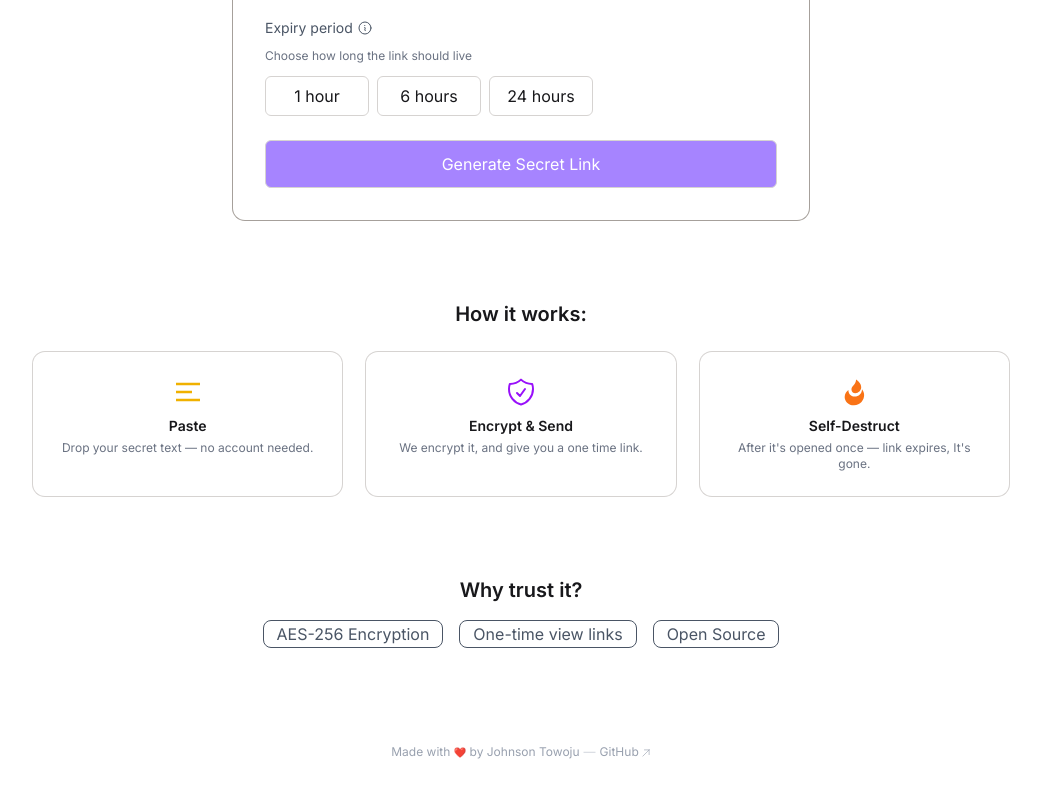
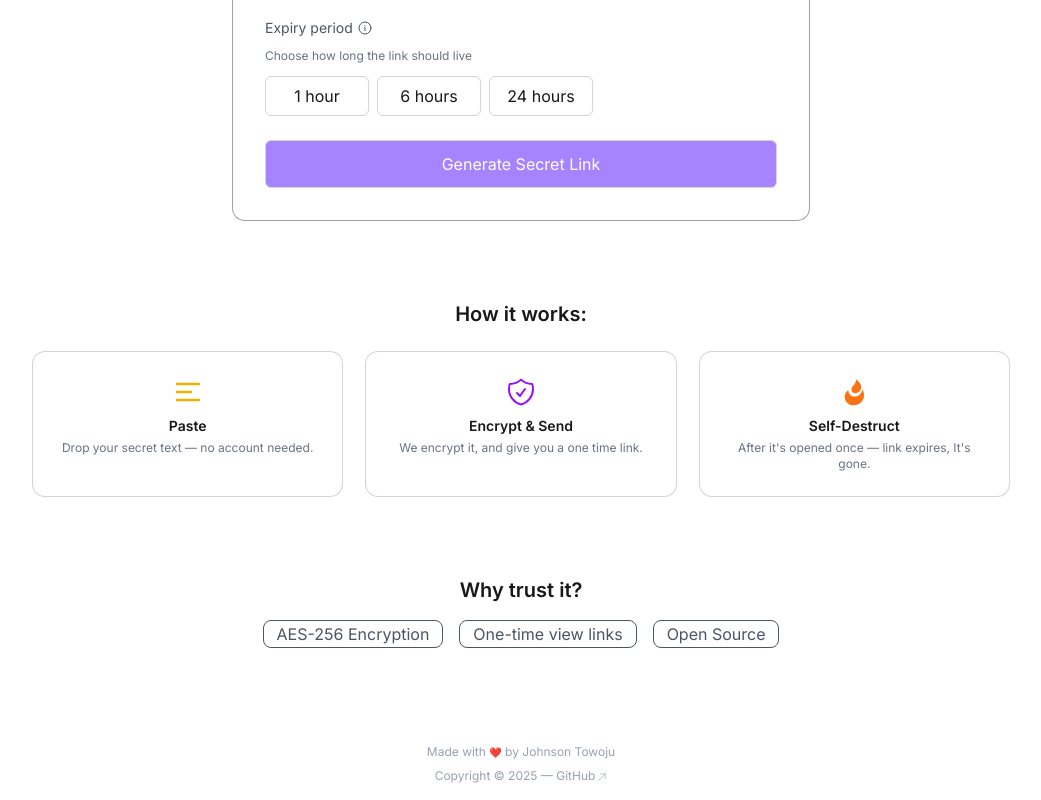
Before and after one commit to johnson-jnr/zap-secret, a React (Vite) app in the folder client/: page / in a window 1280 px wide. Shown: the part 672-1472 px from the top of the page, without its empty margins (119-1160 px from the left). Before the commit the page ends 1448 px from the top, so only its background shows below. Built offline with nearby package versions, Linux system fonts and the light colour scheme.

Commit message:
fix styles on home and nav, add repo link & copyright to footer

```diff
--- a/client/components/Footer.tsx
+++ b/client/components/Footer.tsx
@@ -3,12 +3,13 @@ const Footer = () => {
         <footer className="text-center pt-8 pb-4 text-xs text-gray-400">
             Made with&nbsp;<span className="text-[10px]">❤️</span>&nbsp;by
             Johnson Towoju
-            <span className="mx-1 text-gray-300">—</span>
-            <div className="inline-block hover:text-gray-500 hover:underline transition-colors duration-200">
+            <div className="mt-2">
+                <span> Copyright &copy; {new Date().getFullYear()} — </span>
                 <a
-                    href="https://github.com/your-username/your-repo"
+                    href="https://github.com/johnson-jnr/zap-secret"
                     target="_blank"
                     rel="noopener noreferrer"
+                    className="hover:text-gray-500 hover:underline transition-colors duration-200"
                 >
                     GitHub
                     <svg
--- a/client/components/Navbar.tsx
+++ b/client/components/Navbar.tsx
@@ -1,4 +1,4 @@
-import { Link } from 'react-router-dom';
+import { Link, NavLink } from 'react-router-dom';
 
 const Navbar = () => {
     return (
@@ -13,9 +13,16 @@ const Navbar = () => {
                 <Link to="/" className="hover:text-black">
                     Home
                 </Link>
-                <Link to="/about" className="hover:text-black">
+                <NavLink
+                    to="/about"
+                    className={({ isActive }) =>
+                        isActive
+                            ? 'underline decoration-gray-900'
+                            : 'hover:text-black'
+                    }
+                >
                     About
-                </Link>
+                </NavLink>
             </nav>
         </header>
     );
--- a/client/pages/HomePage.tsx
+++ b/client/pages/HomePage.tsx
@@ -148,7 +148,7 @@ const Home = () => {
                         <textarea
                             name="secret"
                             maxLength={2048}
-                            className="border border-stone-300 py-2 px-3 rounded-md min-h-12 w-full focus:border-violet-300 focus:outline-none"
+                            className="border border-stone-300 py-2 px-3 rounded-md min-h-12 w-full focus:border-violet-300 focus:outline-none placeholder:text-sm sm:placeholder:text-base"
                             data-testid="secret-input"
                             rows={4}
                             required
```
